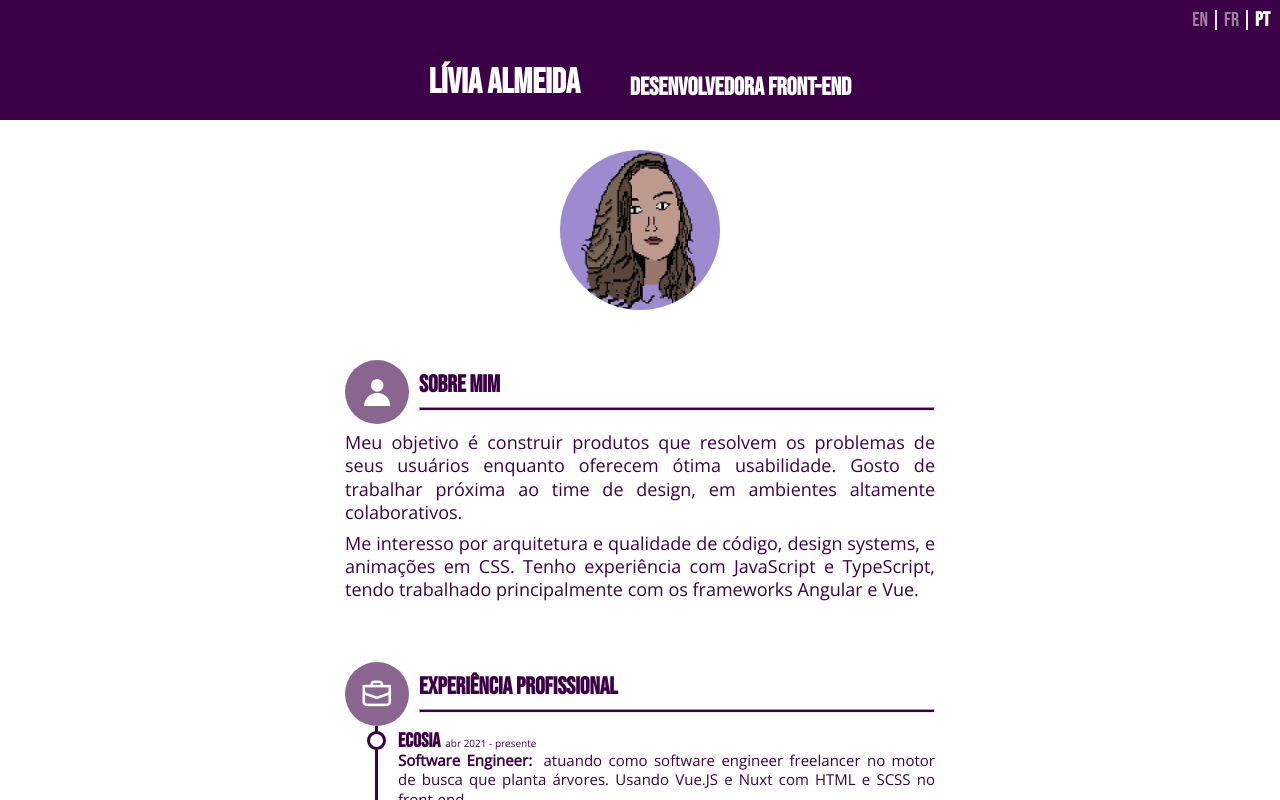
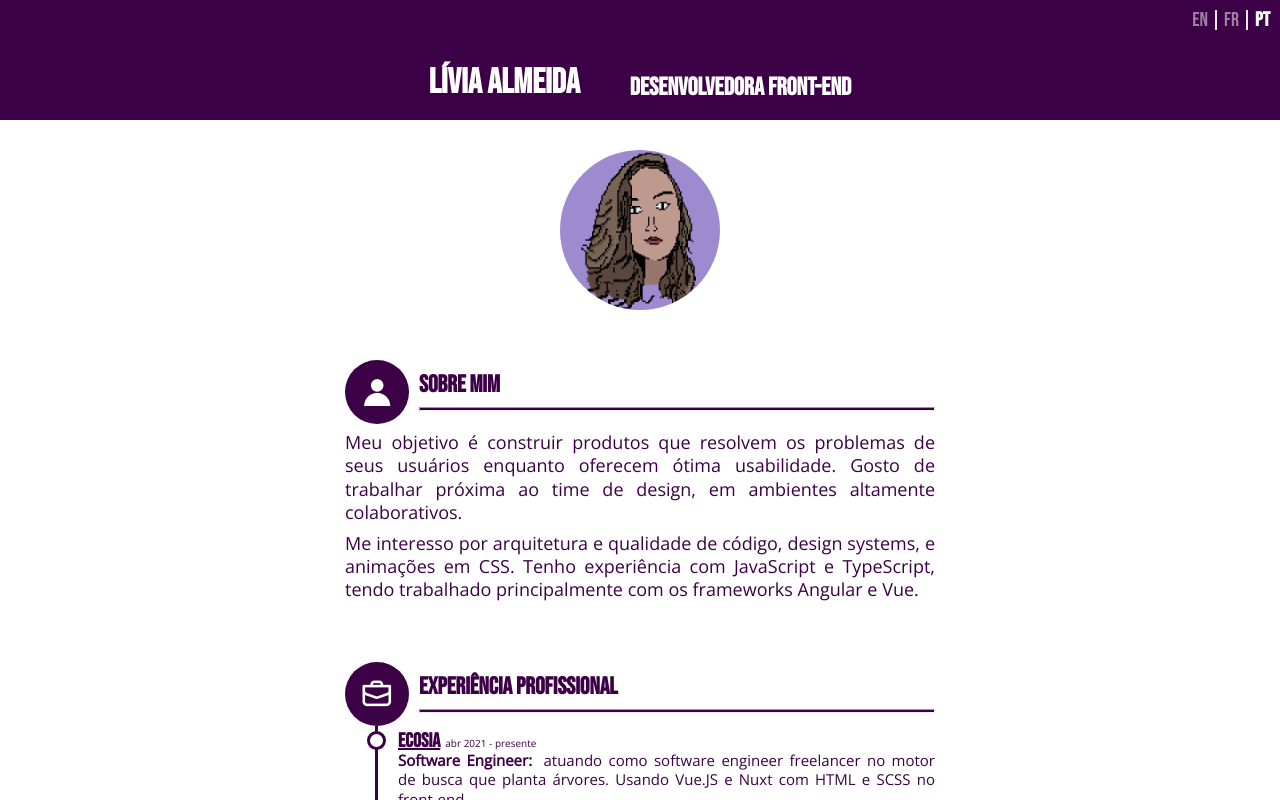
Before and after one commit to liviaalmeida/liviaalmeida.me, a Vue app: page /#/ in a window 1280 px wide. Shown: the top 800 px of the page. Built offline with nearby package versions, Linux system fonts and the light colour scheme.

Commit message:
Updated ds components

```diff
--- a/src/ds/AnimatedIcon.vue
+++ b/src/ds/AnimatedIcon.vue
@@ -51,7 +51,7 @@ export default Vue.extend({
 
 <style lang="scss" scoped>
 @mixin icon-active {
-	background-size: 65%;
+	background-size: 50%;
 	opacity: 1;
 }
 
@@ -60,7 +60,7 @@ export default Vue.extend({
 	background-color: $purple-main;
 	background-position: center;
 	background-repeat: no-repeat;
-	background-size: 50%;
+	background-size: 40%;
 	border-radius: 50%;
 	opacity: 0.6;
 	transition: all $animation-time;
--- a/src/ds/AnimatedTitle.vue
+++ b/src/ds/AnimatedTitle.vue
@@ -1,8 +1,15 @@
 <template>
-	<div class="animated-title">
+	<div class="animated-title"
+	v-visibility="{
+		callback: visibilityChange,
+		intersection: {
+			threshold: 1,
+		},
+		throttle: 500,
+	}">
 		<div>
 			<AnimatedIcon :image="image"
-			:size="4" :active="active" />
+			:size="4" :active="inview" />
 		</div>
 		<div class="animated-title-text">
 			<h3>{{ text }}</h3>
@@ -27,8 +34,18 @@ export default Vue.extend({
 		text: {
 			type: String,
 			required: true
+		},
+	},
+	data() {
+		return {
+			inview: false,
 		}
-	}
+	},
+	methods: {
+		visibilityChange(visible: boolean) {
+			this.inview = visible
+		},
+	},
 })
 </script>
 
--- a/src/ds/ProgressBar.vue
+++ b/src/ds/ProgressBar.vue
@@ -51,7 +51,7 @@ $border-radius: .5*$m;
 	border-radius: $border-radius;
 
 	&:hover .progress {
-		animation: barGrow ease-in-out 4s infinite;
+		animation: barGrow ease-in-out 2s infinite alternate;
 		transform-origin: 0;
 	}
 
@@ -64,8 +64,8 @@ $border-radius: .5*$m;
 }
 
 @keyframes barGrow {
-	0% { transform: scaleX(1); }
-	50% { transform: scaleX(0); }
-	100% { transform: scaleX(1); }
+	100% {
+		width: 5px;
+	}
 }
 </style>
--- a/src/ds/Timeline.vue
+++ b/src/ds/Timeline.vue
@@ -8,7 +8,12 @@
 			<li v-for="(timeEvent, index) in timeEvents"
 			:key="index" @mouseover="active = true"
 			@mouseout="active = false">
-				<h5>{{ timeEvent.title }}</h5>
+				<a :href="timeEvent.link"
+				v-if="timeEvent.link"
+				target="_blank">
+					{{ timeEvent.title }}
+				</a>
+				<h5 v-else>{{ timeEvent.title }}</h5>
 				<h6 v-if="timeEvent.duration">
 					{{ timeEvent.duration }}
 				</h6>
@@ -34,19 +39,23 @@ export default Vue.extend({
 		}
 	},
 	props: {
+		icon: {
+			type: String,
+			required: false,
+		},
+		link: {
+			type: String,
+			required: false,
+		},
 		timeEvents: {
 			type: Array as () => TimeEvent[],
-			required: true
+			required: true,
 		},
 		title: {
 			type: String,
-			required: false
+			required: false,
 		},
-		icon: {
-			type: String,
-			required: false
-		}
-	}
+	},
 })
 </script>
 
@@ -89,11 +98,20 @@ $bullet-size: 1.3*$m;
 			background: lighten($purple-main, 10%);
 		}
 
-		h5, h6 {
+		a, h5, h6 {
 			display: inline-block;
 		}
 
-		h5 {
+		a, a:visited {
+			/* text-decoration: none; */
+			color: $purple-main;
+
+			&:focus {
+				color: $purple-main;
+			}
+		}
+
+		h5, a, a:visited {
 			font-family: 'Bebas Neue';
 			font-weight: 600;
 			font-size: 2*$m;
```
